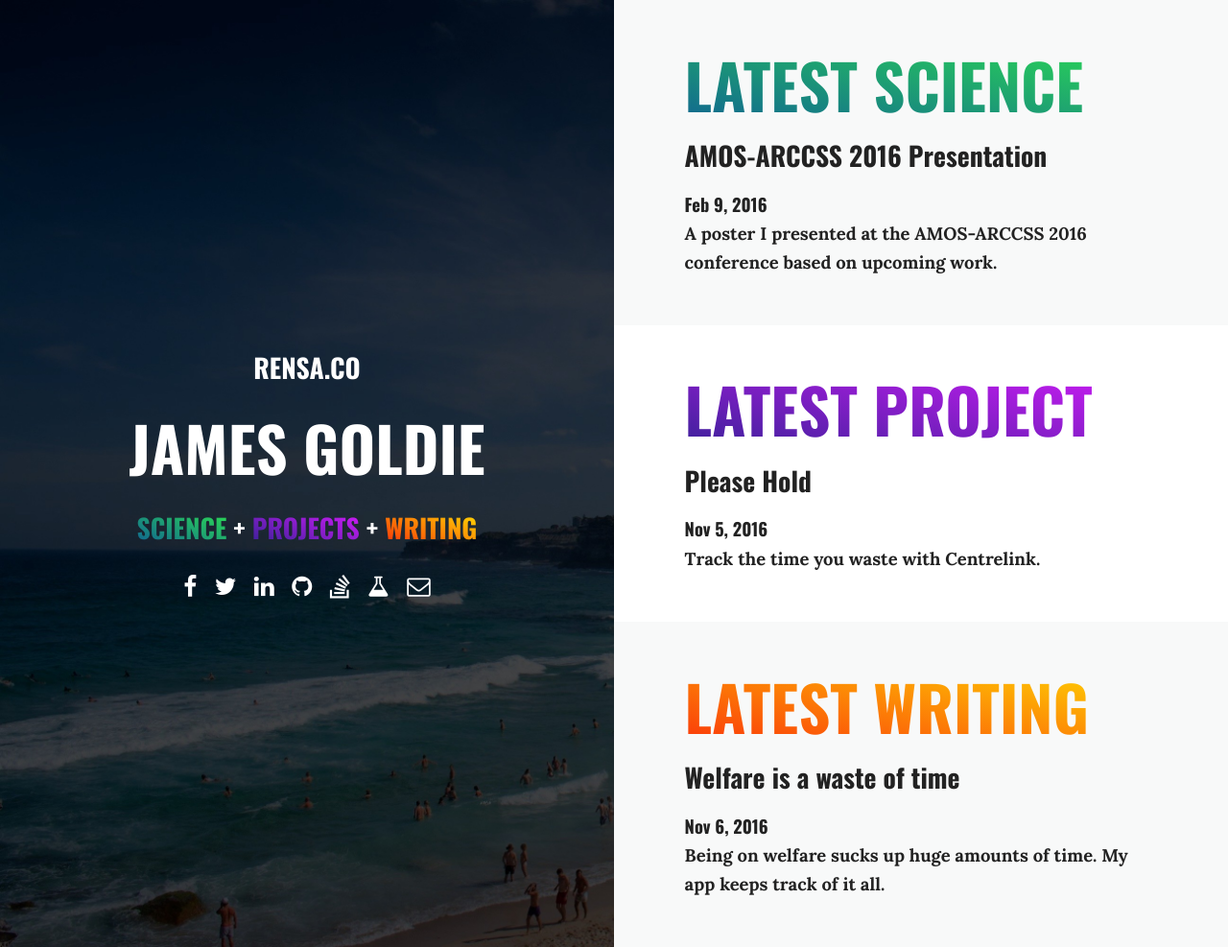
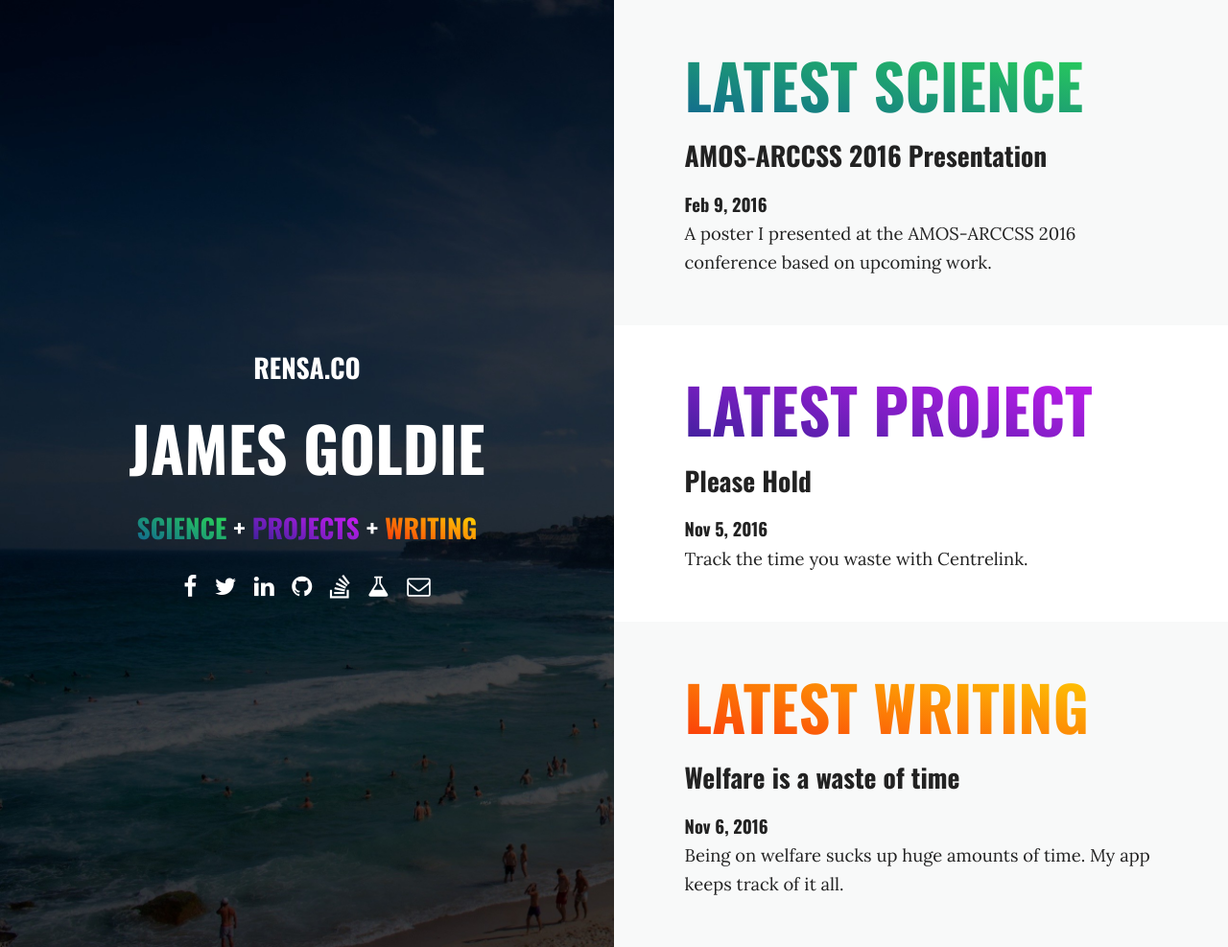
Before and after one commit to rensa/rensa.github.io, a Jekyll site: the page built from index.html, in a window 1280 px wide and 987 px high. Shown: the whole window at 96% size. Built offline with Jekyll 4.4.1, drawn with Linux system fonts in a browser that asks for light colours; nearby versions of some CDN libraries.

Commit message:
Fix link bolding (only within p tags now)

```diff
--- a/_sass/_base.scss
+++ b/_sass/_base.scss
@@ -94,12 +94,16 @@
 
 p {
   margin: 0 0 0.75em;
+
+  /* only bold links within other text content! */
+  a {
+    font-weight: bold;
+  }
 }
 
 a {
   color: $color-black;
   text-decoration: none;
-  font-weight: bold;
   transition: color 0.4s ease-in-out;
 
   &:hover,
```
